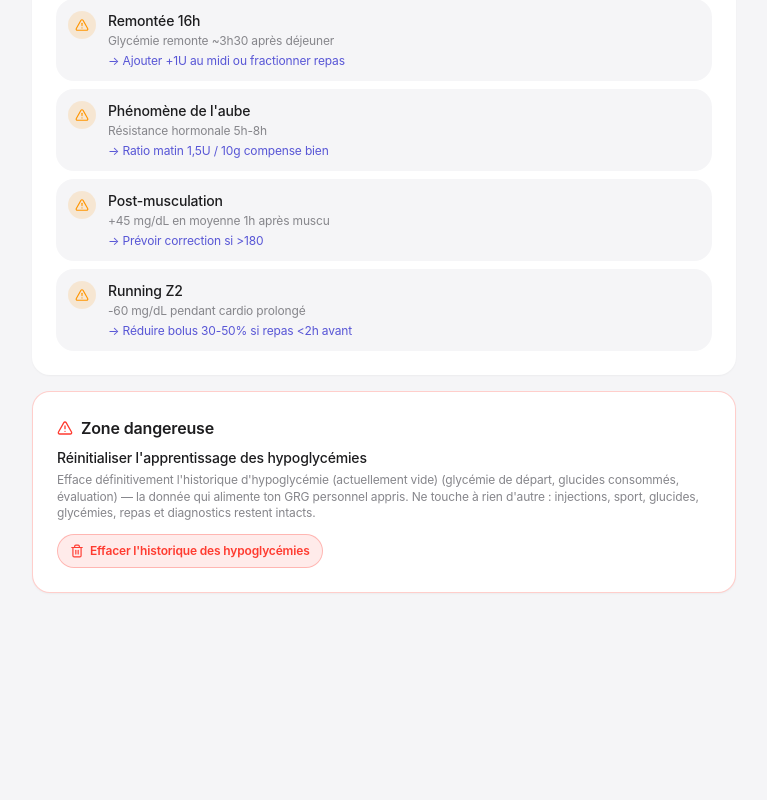
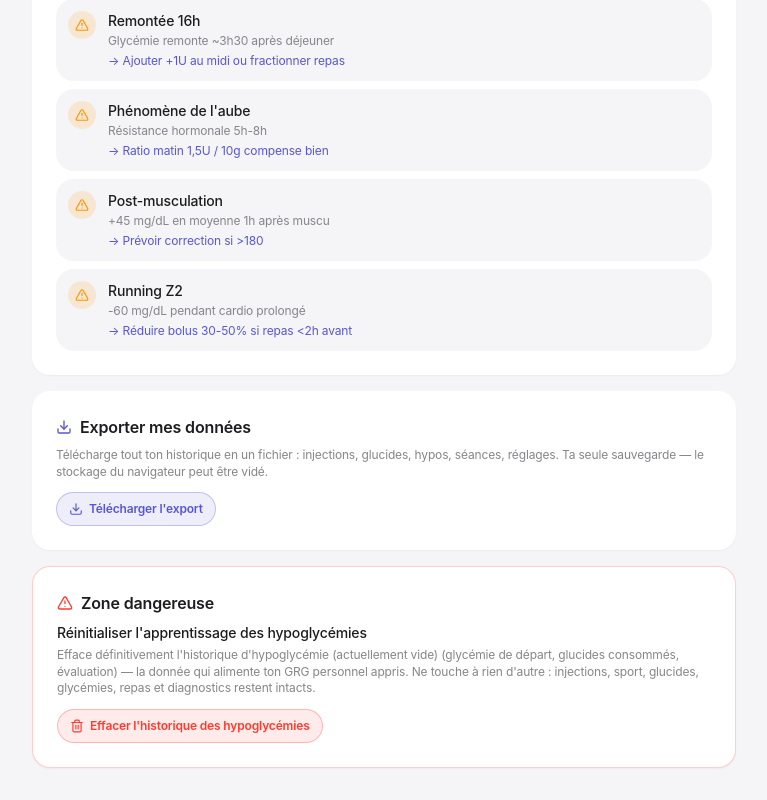
Before and after one commit to ethandelabonnefon/apex-coach, a Next.js app: page /diabete/parametres in a window 1280 px wide. Shown: the part 1577-2377 px from the top of the page, without its empty margins (376-1143 px from the left). Before the commit the page ends 2202 px from the top, so only its background shows below. Built offline with nearby package versions, Linux system fonts and the light colour scheme.

Commit message:
feat(parametres): bouton d'export des données (sauvegarde + entrée du backtest)

```diff
--- a/app/diabete/parametres/page.tsx
+++ b/app/diabete/parametres/page.tsx
@@ -17,6 +17,7 @@ import {
   Copy,
   Trash2,
   History,
+  Download,
 } from "lucide-react";
 
 // ─── Mon programme fixe (4 ratios) ─────────────────
@@ -364,6 +365,40 @@ export default function DiabeteParametresPage() {
     clearHypoEvents();
     setHypoCleared(true);
     setTimeout(() => setHypoCleared(false), 4000);
+  };
+
+  // Export des données (sauvegarde manuelle + entrée du backtest, sept. 2026) —
+  // le store persiste sous "apex-coach-storage" sans partialize, donc tout
+  // l'état vit dans localStorage. On l'exporte tel quel : c'est ce qui en
+  // fait une vraie sauvegarde. Forme du fichier = contrat consommé par le
+  // backtest (Task 5) : { exportedAt, version, state }.
+  const handleExportData = () => {
+    try {
+      const raw = localStorage.getItem("apex-coach-storage");
+      if (!raw) {
+        alert("Aucune donnée à exporter sur cet appareil.");
+        return;
+      }
+      const parsed = JSON.parse(raw) as { state?: unknown; version?: number };
+      const payload = {
+        exportedAt: new Date().toISOString(),
+        version: parsed.version ?? 3,
+        state: parsed.state ?? null,
+      };
+      const blob = new Blob([JSON.stringify(payload, null, 2)], {
+        type: "application/json",
+      });
+      const url = URL.createObjectURL(blob);
+      const a = document.createElement("a");
+      a.href = url;
+      a.download = `apex-coach-export-${new Date().toISOString().slice(0, 10)}.json`;
+      document.body.appendChild(a);
+      a.click();
+      document.body.removeChild(a);
+      URL.revokeObjectURL(url);
+    } catch {
+      alert("Export impossible — les données locales sont illisibles.");
+    }
   };
 
   const isfInternal = diabetesConfig.insulinSensitivityFactor;
@@ -791,6 +826,28 @@ export default function DiabeteParametresPage() {
         </div>
       </section>
 
+      {/* ── Export des données (sauvegarde manuelle, sept. 2026) ──
+          Action sûre : carte dédiée, volontairement séparée de la zone
+          dangereuse ci-dessous pour ne jamais se mêler visuellement à une
+          suppression. Sert aussi d'entrée au backtest du modèle. */}
+      <section className="surface-1 rounded-3xl p-5 sm:p-6 mt-4">
+        <div className="flex items-center gap-2 mb-2">
+          <Download className="w-4 h-4 text-diabete" />
+          <h2 className="text-base font-semibold text-text-primary">Exporter mes données</h2>
+        </div>
+        <p className="text-xs text-text-tertiary mt-1 leading-snug">
+          Télécharge tout ton historique en un fichier : injections, glucides, hypos, séances, réglages. Ta seule sauvegarde — le stockage du navigateur peut être vidé.
+        </p>
+        <button
+          type="button"
+          onClick={handleExportData}
+          className="mt-3 flex items-center gap-1.5 bg-diabete/10 text-diabete text-xs font-semibold px-3 py-2 rounded-lg border border-diabete/30 hover:bg-diabete/20 transition-colors tap-scale"
+        >
+          <Download className="w-3.5 h-3.5" />
+          Télécharger l&apos;export
+        </button>
+      </section>
+
       {/* ── Zone dangereuse : remise à zéro de l'apprentissage hypo (sept. 2026) ──
           Périmètre STRICT demandé par Ethan : UNIQUEMENT hypoEvents. Rien
           d'autre (injections, sport, glucides, glycémies, repas,
```
